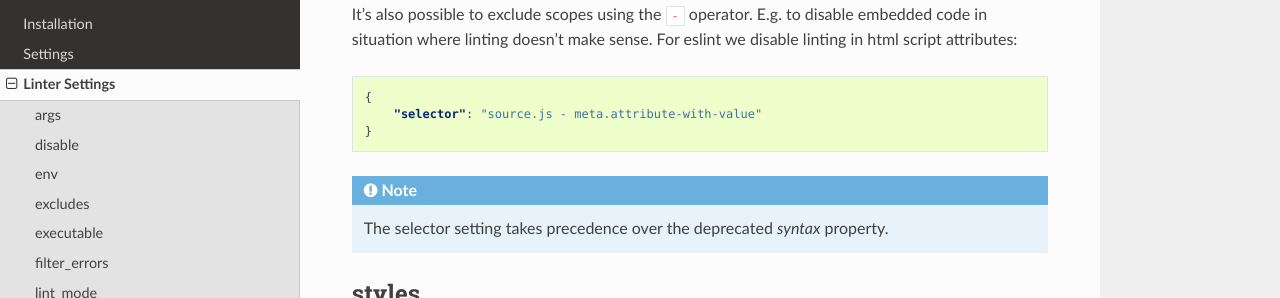
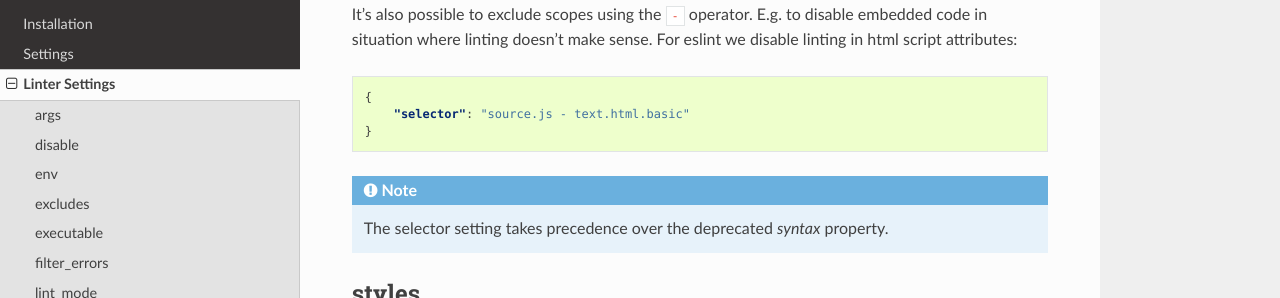
Before and after one commit to SublimeLinter/SublimeLinter, a Sphinx documentation site: the page built from docs/linter_settings.rst, in a window 1280 px wide and 900 px high, scrolled down 3237 px. Shown: the part 153-451 px from the top of the window. Built offline with Sphinx 7.4.7 and the Read the Docs theme 2.0.0, drawn with Linux system fonts in a browser that asks for light colours.

Commit message:
Use HTML scope name

```diff
--- a/docs/linter_settings.rst
+++ b/docs/linter_settings.rst
@@ -172,7 +172,7 @@ For eslint we disable linting in html script attributes:
 .. code-block:: json
 
     {
-        "selector": "source.js - meta.attribute-with-value"
+        "selector": "source.js - text.html.basic"
     }
 
 
```
